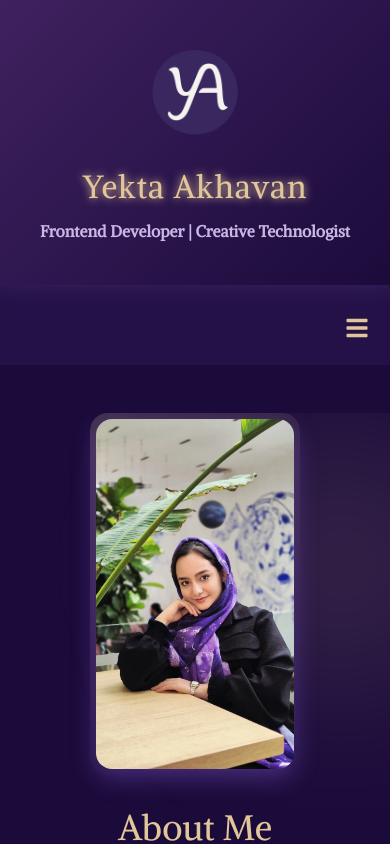
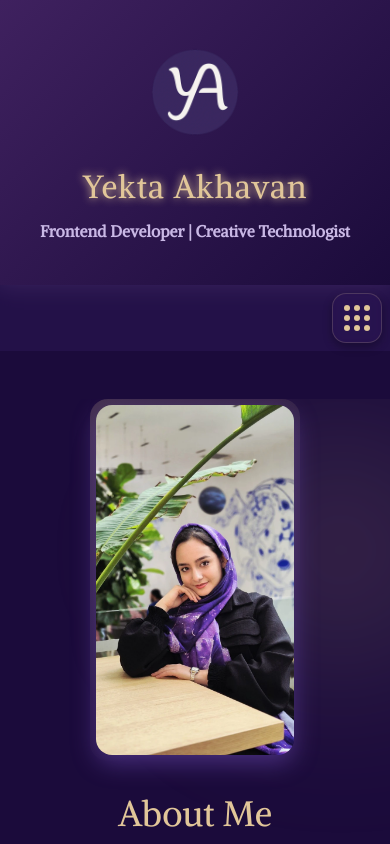
Before and after one commit to yektaakhavan/My-Portfolio, a React (Vite) app: page / in a window 390 px wide. Shown: the top 844 px of the page. Built offline with nearby package versions, Linux system fonts and the light colour scheme.

Commit message:
Change the style of the hamburger menu button

```diff
--- a/src/App.css
+++ b/src/App.css
@@ -75,6 +75,15 @@ body.lightbox-active * {
 }
 
 
+
+::selection {
+  background: #cfa2ff;
+  color: #000000;
+}
+
+
+
+
 @keyframes shine {
   from {
     transform: translate(-50%, -50%) scale(1);
--- a/src/Component/Navbar/MyNavbar.css
+++ b/src/Component/Navbar/MyNavbar.css
@@ -80,20 +80,50 @@
 }
 
 .hamburger-btn {
-    background: none;
-    border: none;
-    color: #e1c699;
-    font-size: 1.5rem;
+    background: rgba(42, 22, 83, 0.45);
+    border: 1px solid rgba(225, 198, 153, 0.2);
+    padding: 0.7rem;
+    border-radius: 14px;
     cursor: pointer !important;
-    padding: 0.8rem;
-    border-radius: 4px;
-    transition: background-color 0.3s ease;
+    transition: all .3s ease;
+    backdrop-filter: blur(6px);
+    box-shadow: 0 4px 10px rgba(0, 0, 0, 0.3);
 }
 
 .hamburger-btn:hover {
-    background: rgba(225, 198, 153, 0.1);
+    background: rgba(225, 198, 153, 0.13);
+    transform: translateY(-2px);
+    box-shadow: 0 6px 16px rgba(0, 0, 0, 0.38);
+}
 
+.hamburger-btn:active {
+    transform: scale(.95);
 }
+
+
+.hamburger-btn:hover .dot {
+    transform: scale(1.25);
+    background: #f2dba8;
+}
+
+.dots-icon {
+    width: 26px;
+    height: 26px;
+    display: grid;
+    grid-template-columns: repeat(3, 1fr);
+    gap: 4px;
+    justify-items: center;
+    align-items: center;
+}
+
+.dot {
+    width: 6px;
+    height: 6px;
+    background: #e1c699;
+    border-radius: 50%;
+    transition: transform .25s ease, background .25s ease;
+}
+
 
 /* Offcanvas Menu */
 .offcanvas-menu {
--- a/src/Component/Navbar/MyNavbar.jsx
+++ b/src/Component/Navbar/MyNavbar.jsx
@@ -18,7 +18,6 @@ function MyNavbar() {
   const [activeSection, setActiveSection] = useState("about");
   const [scrolled, setScrolled] = useState(false);
   const [showOffcanvas, setShowOffcanvas] = useState(false);
-
 
   useEffect(() => {
     if (showOffcanvas) {
@@ -106,7 +105,11 @@ function MyNavbar() {
           className="hamburger-btn"
           onClick={() => setShowOffcanvas(true)}
         >
-          <FaBars />
+          <div className="dots-icon">
+            {Array.from({ length: 9 }).map((_, i) => (
+              <span key={i} className="dot"></span>
+            ))}
+          </div>
         </button>
       </nav>
 
```
